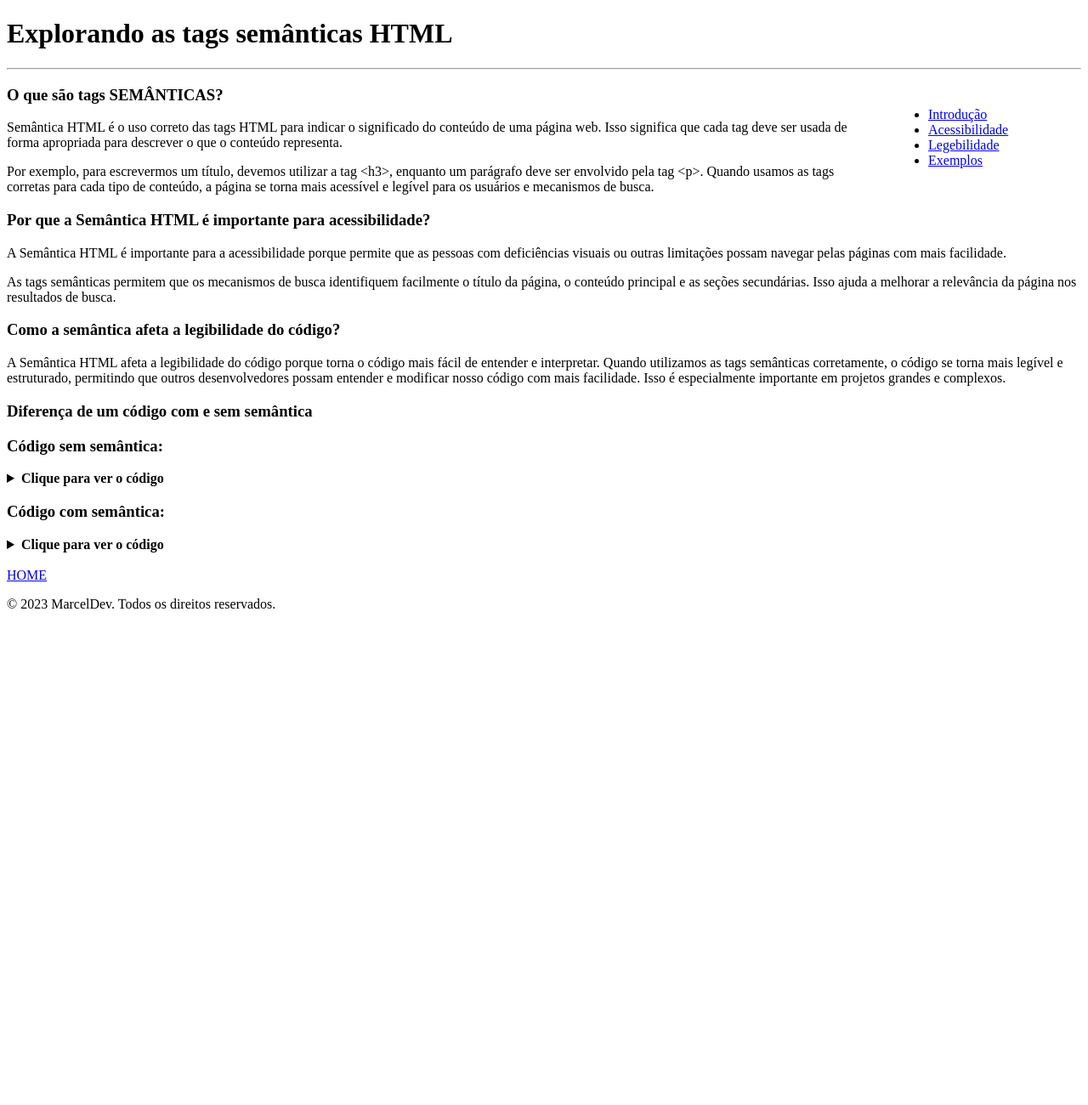
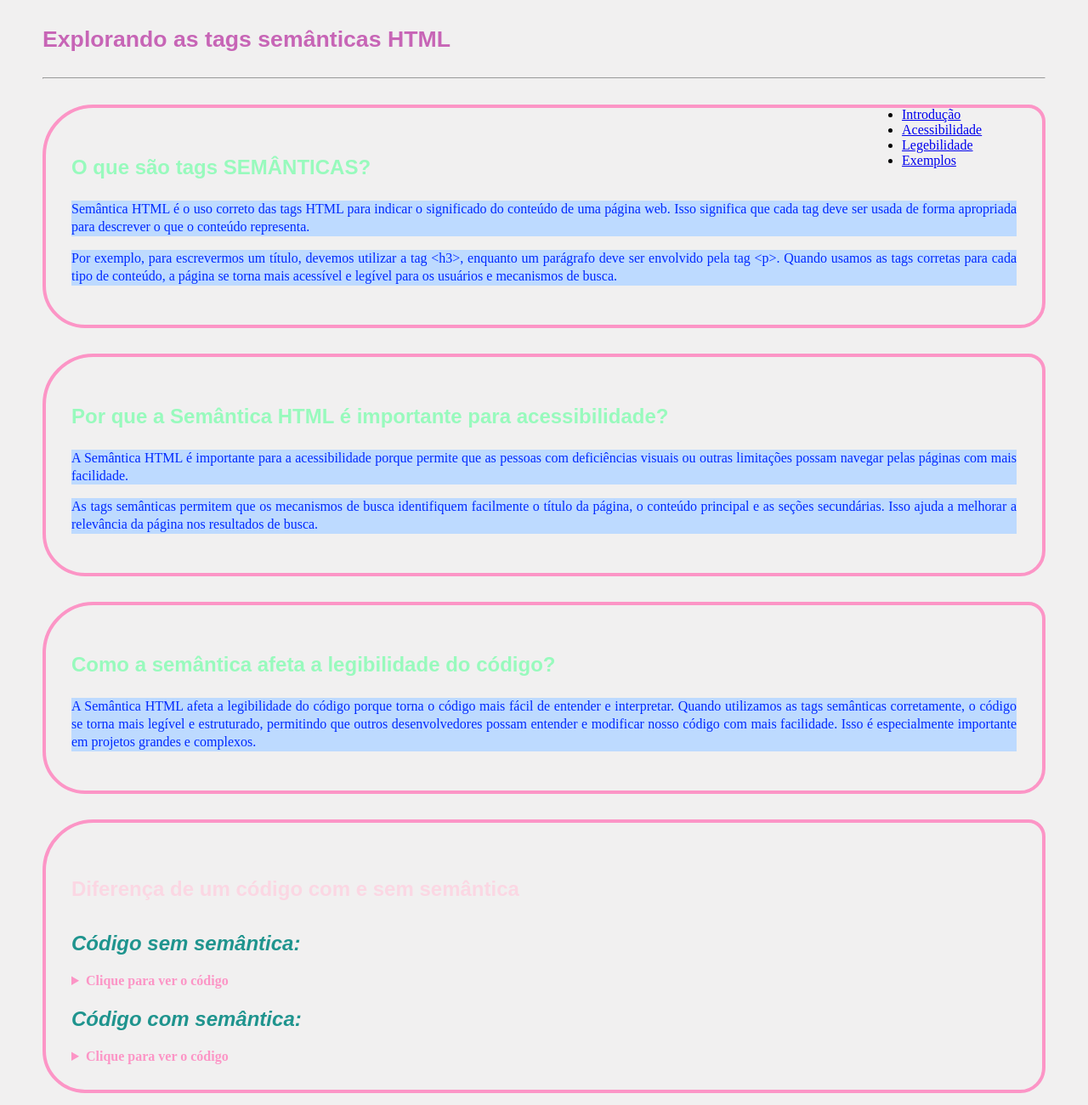
Before and after one commit to MarcelAnjos/html-semantico, a plain HTML site: page index.html in a window 1280 px wide. Shown: the top 1300 px of the page at 85% size. Before the commit the page ends 800 px from the top, so only its background shows below. Drawn offline with Linux system fonts and the light colour scheme.

Commit message:
estilo-pagina

```diff
--- a/index.html
+++ b/index.html
@@ -4,20 +4,20 @@
     <meta charset="UTF-8">
     <meta name="viewport" content="width=device-width, initial-scale=1.0">
     <title>HTML Semântico</title>
+    <link rel="stylesheet" href="./reset.css">
     <link rel="stylesheet" href="./style.css">
     <style>
             aside {
       float:right;
+      padding: 9px;
       width: 200px;
-      background-color: #ffffff;
-      padding: 20px;
-      margin-left: 20px;
+      margin-left: 30px;
     }
     </style>
 </head>
 <body style="color: rgb(0, 0, 0);">
     <header id="topo-pagina">
-        <h1>Explorando as tags semânticas HTML</h1><hr>
+        <h1 class="title">Explorando as tags semânticas HTML</h1><hr>
         <aside>
             <!-- Lista não ordenada -->
             <ul>
@@ -40,12 +40,12 @@
 
       <section id="introducao">
         <article>
-            <h3>O que são tags SEMÂNTICAS? </h2>
-            <p>
+            <h1 class="titulo-de-secao">O que são tags SEMÂNTICAS? </h1>
+            <p class="paragrafo-de-artigo">
                 Semântica HTML é o uso correto das tags HTML para indicar o significado do conteúdo de uma página web. Isso significa que cada tag deve ser usada de forma apropriada para descrever o que o conteúdo representa.
             </p>
 
-            <p>
+            <p class="paragrafo-de-artigo">
                 Por exemplo, para escrevermos um título, devemos utilizar a tag &lt;h3&gt;, enquanto um parágrafo deve ser envolvido pela tag &lt;p&gt;. Quando usamos as tags corretas para cada tipo de conteúdo, a página se torna mais acessível e legível para os usuários e mecanismos de busca.
             </p>
         </article>
@@ -54,12 +54,12 @@
 
       <section id="acessibilidade">
         <article>
-            <h3>Por que a Semântica HTML é importante para acessibilidade?
-            </h3>
-            <p>
+            <h1 class="titulo-de-secao">Por que a Semântica HTML é importante para acessibilidade?
+            </h1>
+            <p class="paragrafo-de-artigo">
                 A Semântica HTML é importante para a acessibilidade porque permite que as pessoas com deficiências visuais ou outras limitações possam navegar pelas páginas com mais facilidade.
             </p>
-            <p>
+            <p class="paragrafo-de-artigo">
                 As tags semânticas permitem que os mecanismos de busca identifiquem facilmente o título da página, o conteúdo principal e as seções secundárias. Isso ajuda a melhorar a relevância da página nos resultados de busca.
             </p>
 
@@ -69,18 +69,18 @@
 
       <section id="legibilidade">
         <article>
-            <h3>Como a semântica afeta a legibilidade do código?</h3>
-            <p>
+            <h1 class="titulo-de-secao">Como a semântica afeta a legibilidade do código?</h1>
+            <p class="paragrafo-de-artigo">
                 A Semântica HTML afeta a legibilidade do código porque torna o código mais fácil de entender e interpretar. Quando utilizamos as tags semânticas corretamente, o código se torna mais legível e estruturado, permitindo que outros desenvolvedores possam entender e modificar nosso código com mais facilidade. Isso é especialmente importante em projetos grandes e complexos.
-            </p>
+            </p class="paragrafo-de-artigo">
         </article>
 
       </section>
 
-      <section id="exemplos">
+      <section class="exemplos" id="exemplos">
           <article>
-              <h3>Diferença de um código com e sem semântica</h3>
-              <h3>Código sem semântica:</h3>
+              <h1 class="article-title">Diferença de um código com e sem semântica</h1>
+              <h2 class="subtitulo-de-artigo">Código sem semântica:</h2>
               <details>
                 <summary>
                     <strong>
@@ -94,7 +94,7 @@
 
               </details>
 
-              <h3>Código com semântica:</h3>
+              <h2 class="subtitulo-de-artigo">Código com semântica:</h2>
               <details>
                 <summary>
                     <strong>
--- a/style.css
+++ b/style.css
@@ -1,4 +1,67 @@
 
 html {
-    scroll-behavior: smooth; /* comportamento do scroll: suacve */
+    scroll-behavior: smooth; /* comportamento do scroll: suave */
  }
+
+body {
+    margin: 20px 50px; /*sentido horario da pagina*/
+    text-align: justify;
+    background-color: #e8e5e592;
+}
+
+.title {
+    color: #C765B6  ;
+    line-height: 2;
+    font-weight: bold;
+    font-size: 20pt;
+    font-family: Arial, Helvetica, sans-serif;
+}
+
+.article-title{
+    color: #FBD7E3;
+    line-height: 2;
+    font-weight: bold;
+    font-size: 18pt;
+    font-family: Arial, Helvetica, sans-serif;
+}
+
+.titulo-de-secao {
+    color: #98FABD;
+    line-height: 1.3;
+    font-weight: bold;
+    font-size: 18pt;
+    font-family: Arial, Helvetica, sans-serif;
+
+}
+
+.subtitulo-de-artigo {
+    color: #1F948E;
+    line-height: 1.3;
+    font-weight: bold;
+    font-size: 18pt;
+    font-family: Arial, Helvetica, sans-serif;
+    font-style: italic;
+
+}
+
+p{
+    line-height: 1.3;
+    color:#002AFF ;
+}
+
+.exemplos{
+    color: #FC95C6;
+}
+
+.paragrafo-de-artigo {
+        background-color: #BDDAFF;
+        padding: 20px 20px 0px 20;
+
+}
+
+article {
+    border: 4px solid #FC95C6;
+    padding: 30px;
+    margin: 30px 0;
+    border-radius: 60px 20px 30px 50px;
+}
```
